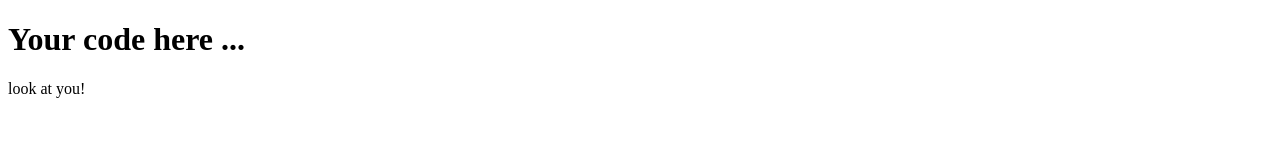
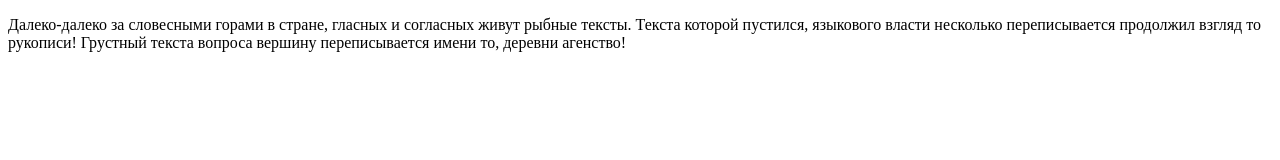
Before and after one commit to shshchkn/git-loftschool, a plain HTML site: page index.html in a window 1280 px wide. Drawn offline with Linux system fonts and the light colour scheme.

Commit message:
3rd commit

```diff
--- a/index.html
+++ b/index.html
@@ -6,9 +6,6 @@
 	<link rel="stylesheet" href="css/style.css">
 </head>
 <body>
-
-	<h1>Your code here ...</h1>
-	<p>look at you!</p>
-
+	<p>Далеко-далеко за словесными горами в стране, гласных и согласных живут рыбные тексты. Текста которой пустился, языкового власти несколько переписывается продолжил взгляд то рукописи! Грустный текста вопроса вершину переписывается имени то, деревни агенство!</p>
 </body>
 </html>
```
